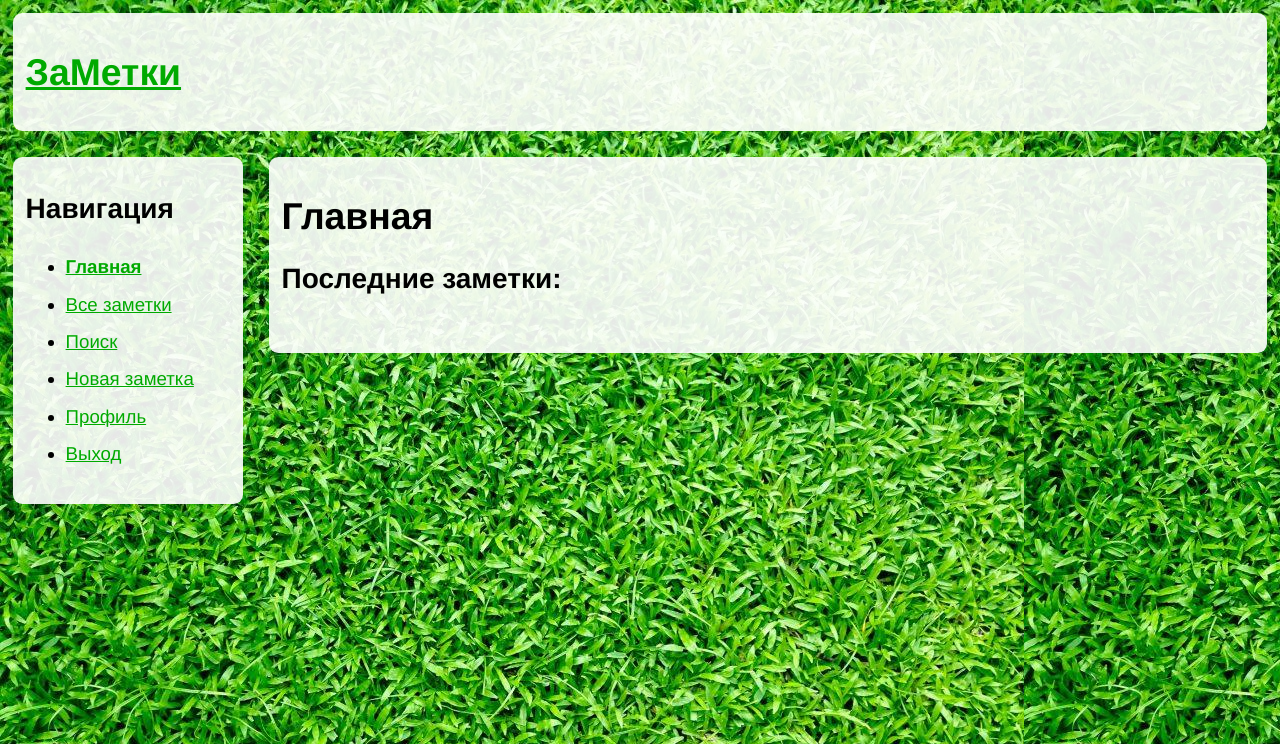
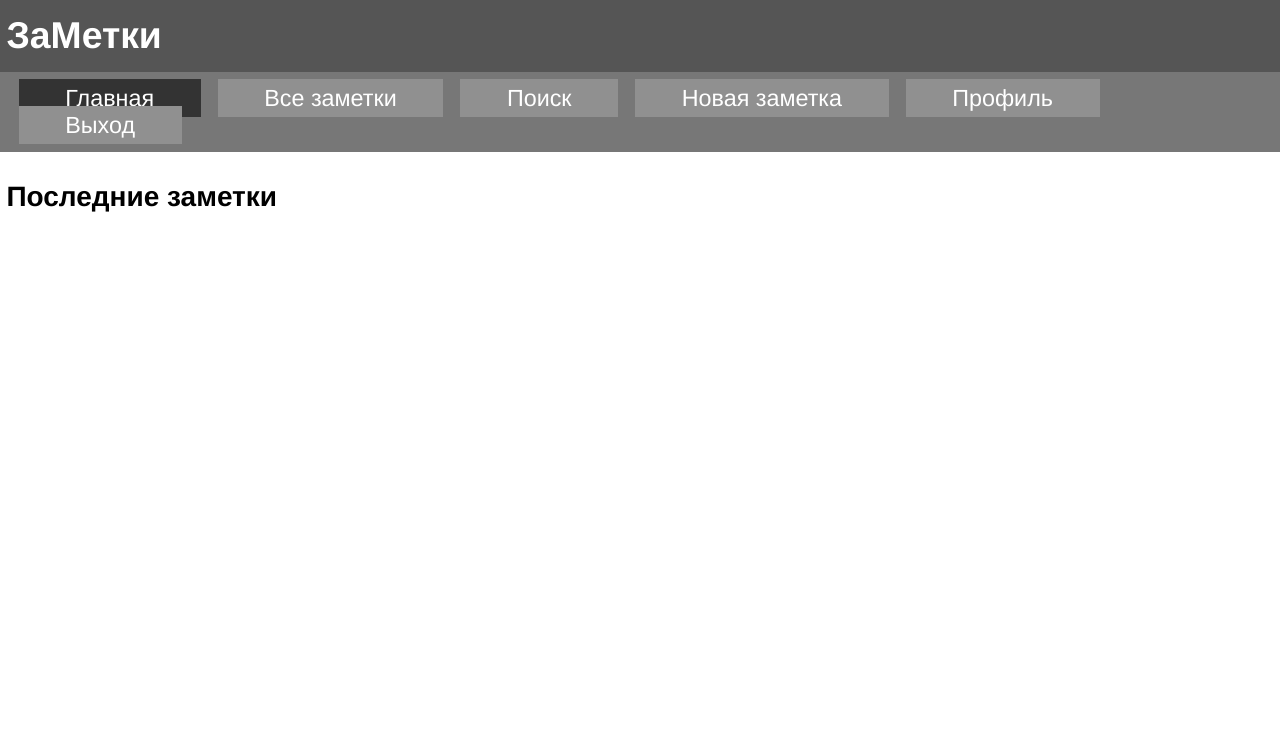
Before and after one commit to xeliz/tagged, a Flask app: template templates/index.html in a window 1280 px wide. Shown: the top 744 px of the page. Run offline with Flask 2, Linux system fonts and the light colour scheme; the template is opened without the code that fills it, so the values that code supplies are empty.

Commit message:
New simple site design: gray tones, the left menu is now the top menu; fixed bug with loading signup page when logged in: now it redirects to main page correctly.

```diff
--- a/app.py
+++ b/app.py
@@ -403,7 +403,7 @@ def signup_page():
         init_mysql()
     userdata = userdata_if_logined()
     if userdata:
-        return flask.redirect(flask.url_for("/"))
+        return flask.redirect(flask.url_for("index_page"))
     if flask.request.method == "GET":
         return flask.render_template("signup.html")
     elif flask.request.method == "POST":
--- a/static/styles/styles.css
+++ b/static/styles/styles.css
@@ -3,59 +3,58 @@ body, textarea, input, button {
     font-size: 14pt;
 }
 
-h1, h2, h3, #header {
-    font-family: Helvetica, Arial, sans-serif;
-}
-
 body {
-    background: url(../images/grass_background.jpg);
     margin: 0;
 }
 
-#header, #menu, #contents {
-    background: rgba(255, 255, 255, 0.9);
-    border-radius: 0.5em;
-}
-
-#header table {
-    width: 100%;
-}
-
-#menu ul {
-    line-height: 2em;
-}
-
 #header {
-    width: 96%;
-    margin: 1%;
-    padding: 1%;
+    width: 99%;
+    padding: 0.5%;
     float: left;
+    line-height: 0.5em;
+    background: #555;
+    color: white;
 }
 
 #menu {
-    width: 16%;
+    float: left;
+    width: 98%;
     padding: 1%;
-    margin: 1%;
-    float: left;
+    background: #777;
+}
+
+.menulink {
+    margin: 0.25em;
+    padding: 0.25em;
+    padding-left: 2em;
+    padding-right: 2em;
+    font-size: 1.25em;
+    color: white;
+    text-decoration: none;
+    background: #909090;
+}
+
+.menulink:hover {
+    background: #9C9C9C;
+    color: white;
+}
+
+.curmenulink, .curmenulink:hover {
+    background: #333;
 }
 
 #contents {
-    width: 76%;
-    padding: 1%;
-    margin: 1%;
     float: left;
+    width: 99%;
+    padding: 0.5%;
 }
 
 a {
-    color: #0A0;
+    color: #777;
 }
 
 a:hover {
-    color: #0C0;
-}
-
-.curlink {
-    font-weight: bold;
+    color: #999;
 }
 
 .formblock {
@@ -76,10 +75,9 @@ form textarea[name="contents"] {
 }
 
 .note {
-    border: 1px solid green;
+    box-shadow: 0 0 0 2px silver;
     padding: 0.5em;
     background: white;
-    border-radius: 0.5em;
 }
 
 .tag {
@@ -90,9 +88,8 @@ form textarea[name="contents"] {
 }
 
 .notetext {
-    border: 1px solid green;
+    box-shadow: 0 0 0 2px silver;
     margin: 0.5em;
     padding: 0.5em;
-    border-radius: 0.5em;
     background: #F6F6F6;
 }
--- a/templates/basepage.html
+++ b/templates/basepage.html
@@ -8,21 +8,17 @@
     </head>
     <body>
         <div id="header">
-            <h1><a href="/">ЗаМетки</a></h1>
+            <h1>ЗаМетки</h1>
         </div>
         <div id="menu">
-            <h2>Навигация</h2>
-            <ul>
-                <li><a {{('class="curlink"' if title == "Главная" else '')|safe}} href="/">Главная</a></li>
-                <li><a {{('class="curlink"' if title == "Все заметки" else '')|safe}} href="/all">Все заметки</a></li>
-                <li><a {{('class="curlink"' if title == "Поиск" else '')|safe}} href="/search">Поиск</a></li>
-                <li><a {{('class="curlink"' if title == "Новая заметка" else '')|safe}} href="/new">Новая заметка</a></li>
-                <li><a {{('class="curlink"' if title == "Профиль" else '')|safe}} href="/profile">Профиль</a></li>
-                <li><a {{('class="curlink"' if title == "Выход" else '')|safe}} href="/logout">Выход</a></li>
-            </ul>
+            <a {{('class="menulink curmenulink"' if title == "Главная" else 'class="menulink"')|safe}} href="/">Главная</a>
+            <a {{('class="menulink curmenulink"' if title == "Все заметки" else 'class="menulink"')|safe}} href="/all">Все заметки</a>
+            <a {{('class="menulink curmenulink"' if title == "Поиск" else 'class="menulink"')|safe}} href="/search">Поиск</a>
+            <a {{('class="menulink curmenulink"' if title == "Новая заметка" else 'class="menulink"')|safe}} href="/new">Новая заметка</a>
+            <a {{('class="menulink curmenulink"' if title == "Профиль" else 'class="menulink"')|safe}} href="/profile">Профиль</a>
+            <a {{('class="menulink curmenulink"' if title == "Выход" else 'class="menulink"')|safe}} href="/logout">Выход</a>
         </div>
         <div id="contents">
-            <h1>{{title}}</h1>
             {% block content %}{% endblock %}
         </div>
     </body>
--- a/templates/index.html
+++ b/templates/index.html
@@ -1,7 +1,7 @@
 {% set title = "Главная" %}
 {% extends "basepage.html" %}
 {% block content %}
-    <h2>Последние заметки:</h2><br>
+    <h2>Последние заметки</h2>
     {% for note in notes %}
         <div class="note">
             <h2><a href="/note/{{note['id']}}">{{note['title']}}</a></h2>
```
Also changed, not shown: static/styles/styles_old.css (added, +98 -0 lines), templates/unauthorizedbasepage.html (+5 -8 lines), static/images/grass_background.jpg (deleted).
